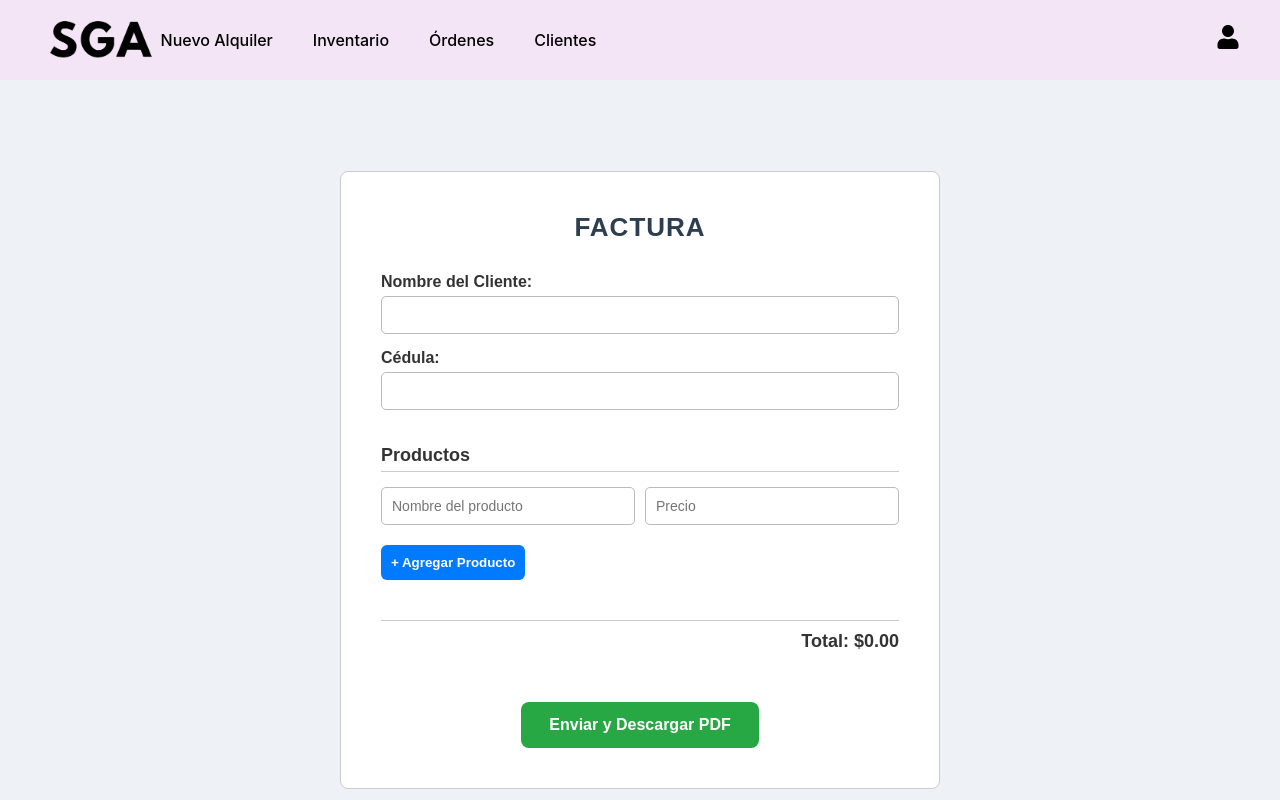
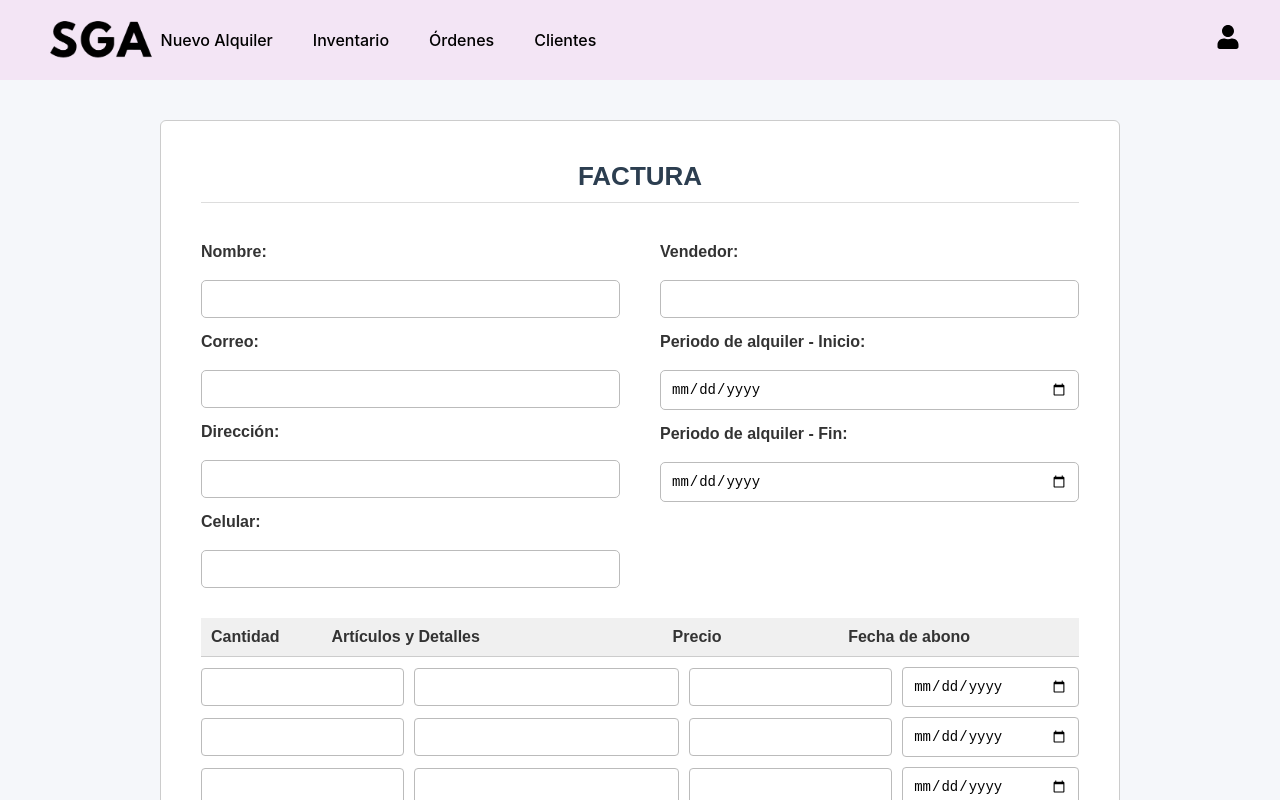
Before and after one commit to leonardo6790/Sistema-de-alquileres, a React (Create React App) app: page /HomeSeller/CreateBill in a window 1280 px wide. Shown: the top 800 px of the page. Built offline with nearby package versions, Linux system fonts and the light colour scheme.

Commit message:
changes about the redesing bill finished

```diff
--- a/src/pages/create_bill/create_bill.component.jsx
+++ b/src/pages/create_bill/create_bill.component.jsx
@@ -1,10 +1,8 @@
-import "../create_bill/create_bill.styles.css";
 import { useRef, useState } from "react";
 import jsPDF from "jspdf";
 import html2canvas from "html2canvas";
+import "../create_bill/create_bill.styles.css";
 import SellerNavbar from "../../components/navbar_seller/navbar_seller.component"
-import { Link } from "react-router-dom";
-
 
 const Invoice = () => {
   const invoiceRef = useRef(null);
@@ -12,24 +10,23 @@ const Invoice = () => {
 
   const [client, setClient] = useState({
     name: "",
-    id: "",
+    email: "",
+    address: "",
+    phone: "",
+    seller: "",
+    startDate: "",
+    endDate: "",
   });
 
-  const [items, setItems] = useState([{ name: "", price: "" }]);
-
-  const handleAddItem = () => {
-    setItems([...items, { name: "", price: "" }]);
-  };
-
-  const handleChangeItem = (index, field, value) => {
-    const updated = [...items];
-    updated[index][field] = value;
-    setItems(updated);
-  };
+  const [products, setProducts] = useState([
+    { quantity: "", description: "", price: "", paymentDate: "" },
+    { quantity: "", description: "", price: "", paymentDate: "" },
+    { quantity: "", description: "", price: "", paymentDate: "" },
+    { quantity: "", description: "", price: "", paymentDate: "" },
+  ]);
 
   const handleDownloadPDF = () => {
     setIsGeneratingPDF(true);
-
     setTimeout(() => {
       const input = invoiceRef.current;
       html2canvas(input).then((canvas) => {
@@ -45,98 +42,72 @@ const Invoice = () => {
     }, 200);
   };
 
-  const total = items.reduce((sum, i) => sum + Number(i.price || 0), 0);
+  const handleProductChange = (index, field, value) => {
+    const updated = [...products];
+    updated[index][field] = value;
+    setProducts(updated);
+  };
 
   return (
-
     <>
-    <SellerNavbar/>
-
+    <SellerNavbar></SellerNavbar>
     <div className="invoice-wrapper">
       <div ref={invoiceRef} className="invoice-card">
         <p className="invoice-title">FACTURA</p>
 
-        <div className="invoice-form-group">
-          {isGeneratingPDF ? (
-            <>
-              <p><strong>Cliente:</strong> {client.name}</p>
-              <p><strong>Cédula:</strong> {client.id}</p>
-            </>
-          ) : (
-            <>
-              <label>Nombre del Cliente:</label>
-              <input
-                type="text"
-                value={client.name}
-                onChange={(e) =>
-                  setClient({ ...client, name: e.target.value })
-                }
-              />
-              <label>Cédula:</label>
-              <input
-                type="text"
-                value={client.id}
-                onChange={(e) =>
-                  setClient({ ...client, id: e.target.value })
-                }
-              />
-            </>
-          )}
+        <div className="invoice-main-info">
+          <div className="invoice-left">
+            <label>Nombre:</label>
+            <input type="text" value={client.name} onChange={(e) => setClient({ ...client, name: e.target.value })} />
+
+            <label>Correo:</label>
+            <input type="email" value={client.email} onChange={(e) => setClient({ ...client, email: e.target.value })} />
+
+            <label>Dirección:</label>
+            <input type="text" value={client.address} onChange={(e) => setClient({ ...client, address: e.target.value })} />
+
+            <label>Celular:</label>
+            <input type="text" value={client.phone} onChange={(e) => setClient({ ...client, phone: e.target.value })} />
+          </div>
+          <div className="invoice-right">
+            <label>Vendedor:</label>
+            <input type="text" value={client.seller} onChange={(e) => setClient({ ...client, seller: e.target.value })} />
+
+            <label>Periodo de alquiler - Inicio:</label>
+            <input type="date" value={client.startDate} onChange={(e) => setClient({ ...client, startDate: e.target.value })} />
+
+            <label>Periodo de alquiler - Fin:</label>
+            <input type="date" value={client.endDate} onChange={(e) => setClient({ ...client, endDate: e.target.value })} />
+          </div>
         </div>
 
-        <div className="invoice-products">
-          <div className="invoice-products-header">Productos</div>
-          {items.map((item, index) => (
-            <div className="invoice-product-row" key={index}>
-              {isGeneratingPDF ? (
-                <>
-                  <p>{item.name}</p>
-                  <p>${Number(item.price).toFixed(2)}</p>
-                </>
-              ) : (
-                <>
-                  <input
-                    type="text"
-                    placeholder="Nombre del producto"
-                    value={item.name}
-                    onChange={(e) =>
-                      handleChangeItem(index, "name", e.target.value)
-                    }
-                  />
-                  <input
-                    type="number"
-                    placeholder="Precio"
-                    value={item.price}
-                    onChange={(e) =>
-                      handleChangeItem(index, "price", e.target.value)
-                    }
-                  />
-                </>
-              )}
+        <div className="invoice-products-section">
+          <div className="product-row header">
+            <div>Cantidad</div>
+            <div>Artículos y Detalles</div>
+            <div>Precio</div>
+            <div>Fecha de abono</div>
+          </div>
+          {products.map((product, index) => (
+            <div className="product-row" key={index}>
+              <input type="text" value={product.quantity} onChange={(e) => handleProductChange(index, "quantity", e.target.value)} />
+              <input type="text" value={product.description} onChange={(e) => handleProductChange(index, "description", e.target.value)} />
+              <input type="number" value={product.price} onChange={(e) => handleProductChange(index, "price", e.target.value)} />
+              <input type="date" value={product.paymentDate} onChange={(e) => handleProductChange(index, "paymentDate", e.target.value)} />
             </div>
           ))}
-          {!isGeneratingPDF && (
-            <button className="invoice-add-btn" onClick={handleAddItem}>
-              + Agregar Producto
-            </button>
-          )}
-        </div>
-
-        <div className="invoice-total">
-          <strong>Total:</strong> ${total.toFixed(2)}
         </div>
 
         {!isGeneratingPDF && (
-        <div className="invoice-download-btn-wrapper">
+          <div className="invoice-download-btn-wrapper">
             <button className="invoice-download-btn" onClick={handleDownloadPDF}>
-            Enviar y Descargar PDF
+              Enviar y Descargar PDF
             </button>
-        </div>
+          </div>
         )}
-
       </div>
     </div>
-    </>
+        </>
   );
 };
 
--- a/src/pages/create_bill/create_bill.styles.css
+++ b/src/pages/create_bill/create_bill.styles.css
@@ -1,68 +1,58 @@
 .invoice-wrapper {
-  background-color: #eef1f5;
+  background-color: #f5f7fa;
   min-height: 100vh;
   display: flex;
   justify-content: center;
-  align-items: center;
+  align-items: flex-start;
   padding: 40px;
   font-family: 'Arial', sans-serif;
 }
 
 .invoice-card {
   background-color: #fff;
-  width: 600px;
+  width: 80%;
   padding: 40px;
   border: 1px solid #ccc;
-  border-radius: 8px;
+  border-radius: 6px;
   box-sizing: border-box;
   color: #333;
   display: flex;
   flex-direction: column;
-  gap: 20px;
+  gap: 30px;
 }
 
 .invoice-title {
   text-align: center;
   font-size: 26px;
-  font-weight: 700;
-  letter-spacing: 1px;
+  font-weight: bold;
+  margin-bottom: 10px;
   color: #2c3e50;
-  margin-bottom: 10px;
+  border-bottom: 1px solid #ddd;
+  padding-bottom: 10px;
 }
 
-.invoice-form-group label {
-  display: block;
-  font-weight: 600;
-  margin-bottom: 5px;
+.invoice-main-info {
+  display: flex;
+  gap: 40px;
+  justify-content: space-between;
 }
 
-.invoice-form-group input {
-  width: 100%;
-  padding: 10px;
-  border: 1px solid #bbb;
-  border-radius: 5px;
-  font-size: 14px;
-  box-sizing: border-box;
-  margin-bottom: 15px;
+.invoice-left,
+.invoice-right {
+  flex: 1;
+  display: flex;
+  flex-direction: column;
+  gap: 15px;
 }
 
-.invoice-products-header {
-  font-size: 18px;
-  font-weight: bold;
-  border-bottom: 1px solid #ccc;
-  padding-bottom: 5px;
-  margin-bottom: 15px;
+.invoice-left label,
+.invoice-right label {
+  font-weight: 600;
+  margin-bottom: 4px;
 }
 
-.invoice-product-row {
-  display: flex;
-  gap: 10px;
-  margin-bottom: 10px;
-}
-
-.invoice-product-row input,
-.invoice-product-row p {
-  flex: 1;
+.invoice-left input,
+.invoice-right input {
   padding: 10px;
   font-size: 14px;
   border: 1px solid #bbb;
@@ -70,38 +60,38 @@
   box-sizing: border-box;
 }
 
-.invoice-product-row p {
-  background-color: #f7f7f7;
+.invoice-products-section {
+  display: flex;
+  flex-direction: column;
+  gap: 10px;
 }
 
-.invoice-add-btn {
-  margin-top: 10px;
-  background-color: #007bff;
-  color: white;
-  border: none;
-  padding: 10px;
-  border-radius: 6px;
-  font-weight: bold;
-  cursor: pointer;
+.product-row {
+  display: grid;
+  grid-template-columns: 1fr 3fr 1.5fr 2fr;
+  gap: 10px;
+  align-items: center;
 }
 
-.invoice-add-btn:hover {
-  background-color: #0056b3;
+.product-row.header {
+  font-weight: bold;
+  background-color: #f0f0f0;
+  padding: 10px;
+  border-bottom: 1px solid #ccc;
 }
 
-.invoice-total {
-  text-align: right;
-  font-size: 18px;
-  font-weight: bold;
-  margin-top: 20px;
-  border-top: 1px solid #ccc;
-  padding-top: 10px;
+.product-row input {
+  padding: 10px;
+  border: 1px solid #bbb;
+  border-radius: 4px;
+  font-size: 14px;
+  box-sizing: border-box;
 }
 
 .invoice-download-btn-wrapper {
   display: flex;
   justify-content: center;
-  margin-top: 30px;
+  margin-top: 20px;
 }
 
 .invoice-download-btn {
@@ -113,7 +103,7 @@
   font-size: 16px;
   font-weight: bold;
   cursor: pointer;
-  transition: background-color 0.2s ease;
+  transition: background-color 0.3s ease;
 }
 
 .invoice-download-btn:hover {
```
